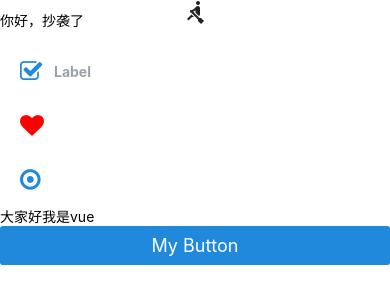
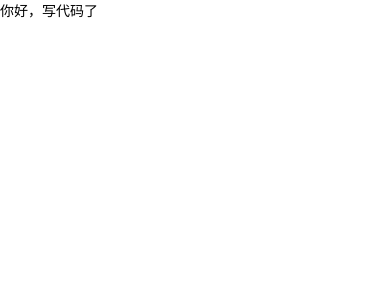
Before and after one commit to znzaznz/react-native-demo, a React Native app: screen / in a window 390 px wide. Shown: the top 304 px of the page. Built offline with nearby package versions, Linux system fonts and the light colour scheme.

Commit message:
新增react-native-navigation

```diff
--- a/App.jsx
+++ b/App.jsx
@@ -8,53 +8,18 @@
 import React from 'react';
 import {StyleSheet, Text} from 'react-native';
 import {SafeAreaProvider} from 'react-native-safe-area-context';
-import {Button, CheckBox, Icon} from '@rneui/base';
-import {createTheme, ThemeProvider} from '@rneui/themed';
-import 'react-native-vector-icons/FontAwesome';
-import * as Animatable from 'react-native-animatable';
+import {ThemeProvider} from '@rneui/themed';
+import {NavigationContainer} from '@react-navigation/native';
 
 function App() {
-  const [checked, setChecked] = React.useState(true);
-  const toggleCheckbox = () => setChecked(!checked);
-  const theme = createTheme({
-    lightColors: {
-      primary: '#f40202',
-    },
-    darkColors: {
-      primary: '#b71212',
-    },
-    mode: 'light',
-  });
-
   return (
-    <SafeAreaProvider>
-      <ThemeProvider theme={theme}>
-        <Icon name="rowing" />
-        <Animatable.Text
-          animation="slideInDown"
-          duration={1000}
-          iterationCount={'infinite'}
-          direction="alternate">
-          你好，抄袭了
-        </Animatable.Text>
-        <CheckBox checked disabled title="Label" />
-        <CheckBox
-          checked={checked}
-          checkedIcon="heart"
-          uncheckedIcon="heart-o"
-          checkedColor="red"
-          onPress={toggleCheckbox}
-        />
-        <CheckBox
-          checked={checked}
-          onPress={toggleCheckbox}
-          checkedIcon="dot-circle-o"
-          uncheckedIcon="circle-o"
-        />
-        <Text>大家好我是vue</Text>
-        <Button title={'My Button'} />
-      </ThemeProvider>
-    </SafeAreaProvider>
+    <NavigationContainer>
+      <SafeAreaProvider>
+        <ThemeProvider>
+          <Text>你好，写代码了</Text>
+        </ThemeProvider>
+      </SafeAreaProvider>
+    </NavigationContainer>
   );
 }
 
--- a/package.json
+++ b/package.json
@@ -10,12 +10,15 @@
     "test": "jest"
   },
   "dependencies": {
+    "@react-navigation/native": "^6.1.6",
+    "@react-navigation/native-stack": "^6.9.12",
     "@rneui/base": "^4.0.0-rc.7",
     "@rneui/themed": "^4.0.0-rc.7",
     "react": "18.2.0",
     "react-native": "0.71.4",
     "react-native-animatable": "^1.3.3",
     "react-native-safe-area-context": "^4.5.0",
+    "react-native-screens": "^3.20.0",
     "react-native-vector-icons": "^9.2.0"
   },
   "devDependencies": {
```
Also changed, not shown: 1 other file (tests, documents, lock files or other folders).
